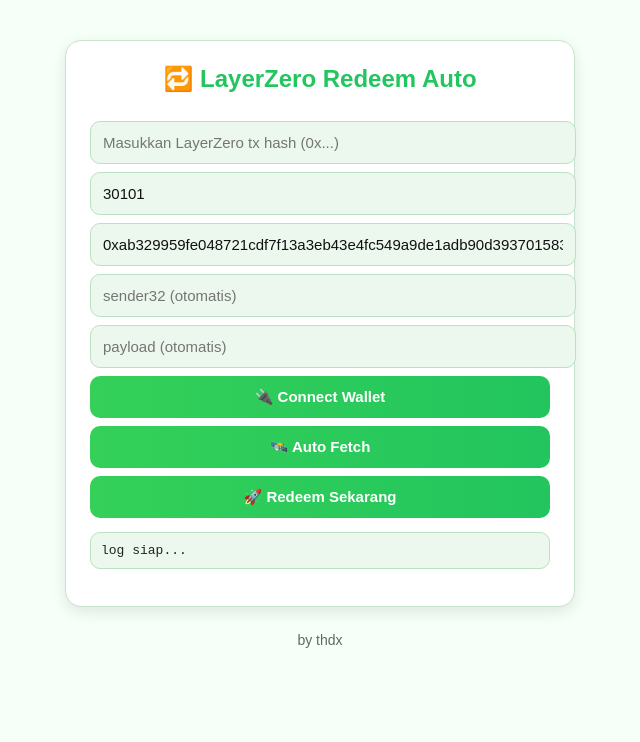
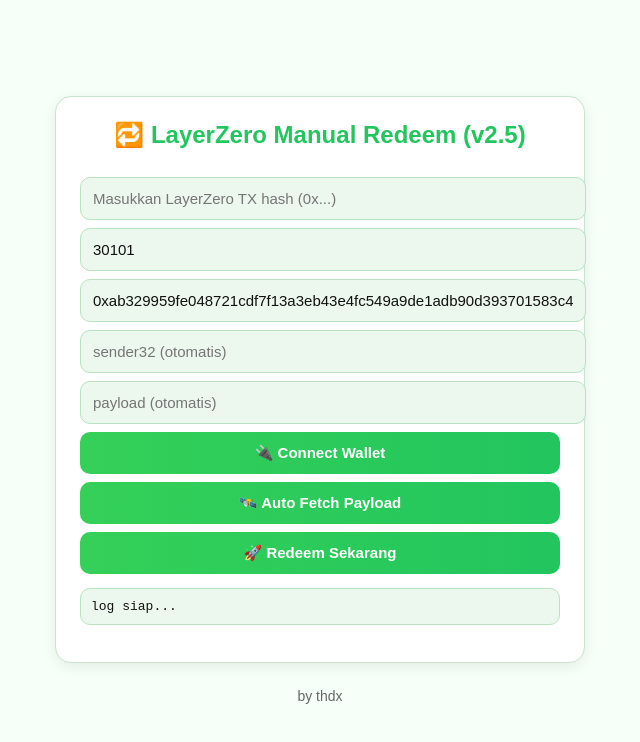
Before and after one commit to Gilang26/NN, a plain HTML site: page index.html in a window 1280 px wide. Shown: the whole page, without its empty margins (320-960 px from the left). Drawn offline with Linux system fonts and the light colour scheme.

Commit message:
Update index.html

```diff
--- a/index.html
+++ b/index.html
@@ -3,46 +3,104 @@
 <head>
 <meta charset="utf-8">
 <meta name="viewport" content="width=device-width,initial-scale=1">
-<title>LayerZero Redeem Auto (v2.4 by thdx)</title>
+<title>LayerZero Manual Redeem v2.5 (Final)</title>
 <script src="https://cdnjs.cloudflare.com/ajax/libs/ethers/5.7.2/ethers.umd.min.js"></script>
 <style>
-body{background:#f6fff8;font-family:"Poppins",sans-serif;display:flex;flex-direction:column;align-items:center;min-height:100vh;margin:0;padding:40px;color:#222}
-.card{background:#fff;border:1px solid #c8e3ce;border-radius:16px;padding:24px;width:min(460px,90vw);box-shadow:0 5px 15px rgba(0,0,0,.1)}
-h2{color:#22c55e;margin-top:0;text-align:center;}
-input,button{width:100%;padding:12px;margin-top:8px;border-radius:10px;font-size:15px}
-input{border:1px solid #b9e1c2;background:#ecf8ed;color:#111}
-button{cursor:pointer;font-weight:700;border:0;transition:.2s}
-button.primary{background:linear-gradient(90deg,#34d058,#22c55e);color:#fff}
-pre{background:#ecf8ed;border:1px solid #b9e1c2;border-radius:10px;padding:10px;margin-top:14px;font-size:13px;white-space:pre-wrap;max-height:280px;overflow:auto}
-footer{margin-top:25px;color:#666;font-size:14px}
+body {
+  font-family: "Poppins", sans-serif;
+  background: #f6fff8;
+  color: #111;
+  display: flex;
+  flex-direction: column;
+  align-items: center;
+  justify-content: center;
+  min-height: 100vh;
+  margin: 0;
+}
+.card {
+  background: #ffffff;
+  border: 1px solid #c8e3ce;
+  border-radius: 16px;
+  padding: 24px;
+  width: min(480px, 90vw);
+  box-shadow: 0 4px 15px rgba(0,0,0,.08);
+}
+h2 {
+  color: #22c55e;
+  text-align: center;
+  margin-top: 0;
+}
+input, button {
+  width: 100%;
+  padding: 12px;
+  margin-top: 8px;
+  border-radius: 10px;
+  font-size: 15px;
+}
+input {
+  border: 1px solid #b9e1c2;
+  background: #ecf8ed;
+  color: #111;
+}
+button {
+  cursor: pointer;
+  font-weight: 700;
+  border: 0;
+  transition: 0.2s;
+}
+button.primary {
+  background: linear-gradient(90deg,#34d058,#22c55e);
+  color: #fff;
+}
+pre {
+  background: #ecf8ed;
+  border: 1px solid #b9e1c2;
+  border-radius: 10px;
+  padding: 10px;
+  margin-top: 14px;
+  font-size: 13px;
+  white-space: pre-wrap;
+  max-height: 300px;
+  overflow: auto;
+}
+footer {
+  margin-top: 25px;
+  color: #666;
+  font-size: 14px;
+}
 </style>
 </head>
 <body>
 <div class="card">
-  <h2>🔁 LayerZero Redeem Auto</h2>
-  <input id="txhash" placeholder="Masukkan LayerZero tx hash (0x...)" />
-  <input id="srcEid" value="30101" placeholder="srcEid (default: 30101)">
-  <input id="executor" value="0xab329959fe048721cdf7f13a3eb43e4fc549a9de1adb90d393701583c4b11f79" placeholder="Executor hash panjang atau address">
+  <h2>🔁 LayerZero Manual Redeem (v2.5)</h2>
+
+  <input id="txhash" placeholder="Masukkan LayerZero TX hash (0x...)" />
+  <input id="srcEid" value="30101" placeholder="srcEid (contoh: 30101)">
+  <input id="executor" value="0xab329959fe048721cdf7f13a3eb43e4fc549a9de1adb90d393701583c4b11f79" placeholder="Executor (hash panjang atau address)">
   <input id="sender32" placeholder="sender32 (otomatis)">
   <input id="payload" placeholder="payload (otomatis)">
   <button id="connect" class="primary">🔌 Connect Wallet</button>
-  <button id="fetch" class="primary">🛰️ Auto Fetch</button>
+  <button id="fetch" class="primary">🛰️ Auto Fetch Payload</button>
   <button id="redeem" class="primary">🚀 Redeem Sekarang</button>
+
   <pre id="log">log siap...</pre>
 </div>
 <footer>by thdx</footer>
 
 <script>
-const log=m=>{const el=document.getElementById("log");el.textContent+=(el.textContent?"\n":"")+m;el.scrollTop=el.scrollHeight;console.log(m);}
+const log = (m)=>{const el=document.getElementById("log");el.textContent+=(el.textContent?"\n":"")+m;el.scrollTop=el.scrollHeight;console.log(m);}
 const LZ_ABI4=["function lzReceive(uint32,bytes32,bytes,address) external"];
 const LZ_ABI3=["function lzReceive(uint32,bytes32,bytes) external"];
 let provider,signer,me;
+
+function $(id){return document.getElementById(id);}
 
 async function connect(){
   try{
     provider=new ethers.providers.Web3Provider(window.ethereum,"any");
     await provider.send("eth_requestAccounts",[]);
-    signer=provider.getSigner();me=await signer.getAddress();
+    signer=provider.getSigner();
+    me=await signer.getAddress();
     const n=await provider.getNetwork();
     log(`✅ Connected: ${me}\nChain: ${n.chainId}`);
   }catch(e){log("❌ Connect error: "+(e.message||e));}
@@ -51,7 +109,7 @@ async function connect(){
 async function fetchLZ(){
   try{
     const tx=$("txhash").value.trim();
-    if(!/^0x[0-9a-fA-F]{64}$/.test(tx))return log("⚠️ TX hash tidak valid.");
+    if(!/^0x[0-9a-fA-F]{64}$/.test(tx)) return log("⚠️ TX hash tidak valid.");
     log("⏳ Fetching LayerZeroScan...");
     const res=await fetch(`https://testnet.layerzeroscan.com/tx/${tx}`);
     const html=await res.text();
@@ -59,40 +117,49 @@ async function fetchLZ(){
     const uniq=[...new Set(hexes)];
     const sender=uniq.find(x=>x.length===66);
     const payload=uniq.find(x=>x.length>66&&x.length%2===0);
-    if(sender){$("sender32").value=sender;log(`👤 sender32: ${sender}`);}else log("⚠️ sender32 tidak ditemukan");
+    if(sender){$("sender32").value=sender;log(`👤 sender32: ${sender}`);} else log("⚠️ sender32 tidak ditemukan.");
     if(payload){
-      $("payload").value=payload;log(`📦 payload: ${payload.slice(0,60)}...`);
+      $("payload").value=payload;
+      log(`📦 payload: ${payload.slice(0,60)}...`);
       try{
         const [to,amt]=ethers.utils.defaultAbiCoder.decode(["address","uint256"],payload);
         log(`🧪 Decoded → to=${to}, amount=${ethers.utils.formatUnits(amt,6)}`);
       }catch{}
-    }else log("⚠️ payload tidak ditemukan");
+    } else log("⚠️ payload tidak ditemukan.");
   }catch(e){log("❌ Fetch error: "+(e.message||e));}
 }
-
-function $(id){return document.getElementById(id);}
 
 async function redeem(){
   try{
     const srcEid=Number($("srcEid").value.trim()||30101);
     let execRaw=$("executor").value.trim().toLowerCase().replace(/[^0-9a-fx]/g,"");
-    if(execRaw.length>42)execRaw=execRaw.slice(0,42);
+    if(execRaw.length>42){
+      const shortened=execRaw.slice(0,42);
+      log(`ℹ️ Executor dipotong otomatis ke: ${shortened}`);
+      execRaw=shortened;
+    }
     const exec=ethers.utils.getAddress(execRaw);
-    const sender=$("sender32").value.trim(), payload=$("payload").value.trim();
-    if(!/^0x[0-9a-fA-F]{64}$/.test(sender))return log("⚠️ sender32 harus 32-byte hex");
-    if(!/^0x[0-9a-fA-F]+$/.test(payload))return log("⚠️ payload tidak valid (hex)");
+    const sender=$("sender32").value.trim();
+    const payload=$("payload").value.trim();
+
+    if(!/^0x[0-9a-fA-F]{64}$/.test(sender)) return log("⚠️ sender32 harus 32-byte hex.");
+    if(!/^0x[0-9a-fA-F]+$/.test(payload)) return log("⚠️ payload tidak valid (hex).");
+
     const c4=new ethers.Contract(exec,LZ_ABI4,signer);
     const c3=new ethers.Contract(exec,LZ_ABI3,signer);
+
     try{
-      log(`🚀 Try v4 @ ${exec}`);
+      log(`🚀 Coba lzReceive v4 @ ${exec}`);
       const tx=await c4.lzReceive(srcEid,sender,payload,exec,{gasLimit:600000});
-      log(`⏳ TX: ${tx.hash}`);const rc=await tx.wait();
-      log(`✅ Delivered v4 block ${rc.blockNumber}`);
+      log(`⏳ TX: ${tx.hash}`);
+      const rc=await tx.wait();
+      log(`✅ Redeem sukses di block ${rc.blockNumber}`);
     }catch(err1){
-      log("⚠️ v4 gagal, coba versi 3...");
+      log("⚠️ Versi v4 gagal, mencoba fallback v3...");
       const tx2=await c3.lzReceive(srcEid,sender,payload,{gasLimit:600000});
-      log(`⏳ TX: ${tx2.hash}`);const rc2=await tx2.wait();
-      log(`✅ Delivered v3 block ${rc2.blockNumber}`);
+      log(`⏳ TX: ${tx2.hash}`);
+      const rc2=await tx2.wait();
+      log(`✅ Redeem v3 sukses di block ${rc2.blockNumber}`);
     }
   }catch(e){log("❌ Redeem error: "+(e.data?.message||e.message||e));}
 }
```
